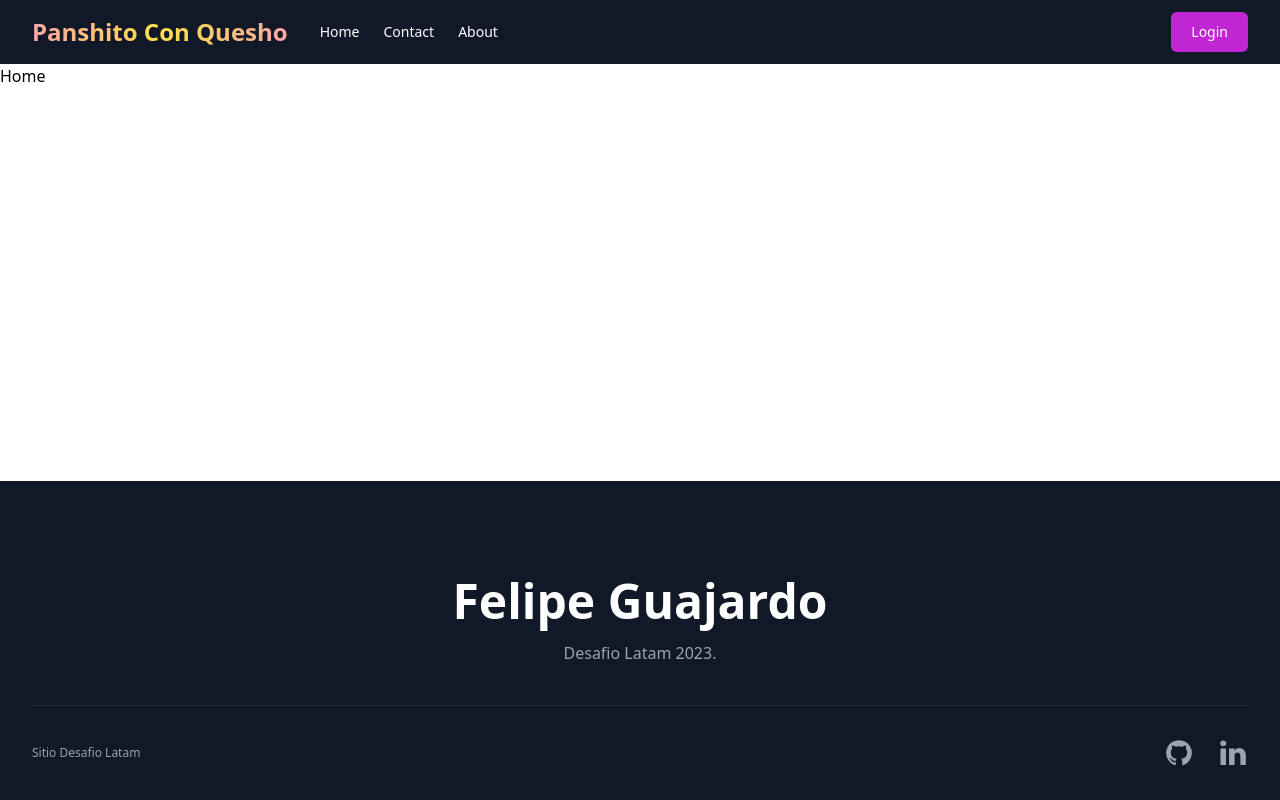
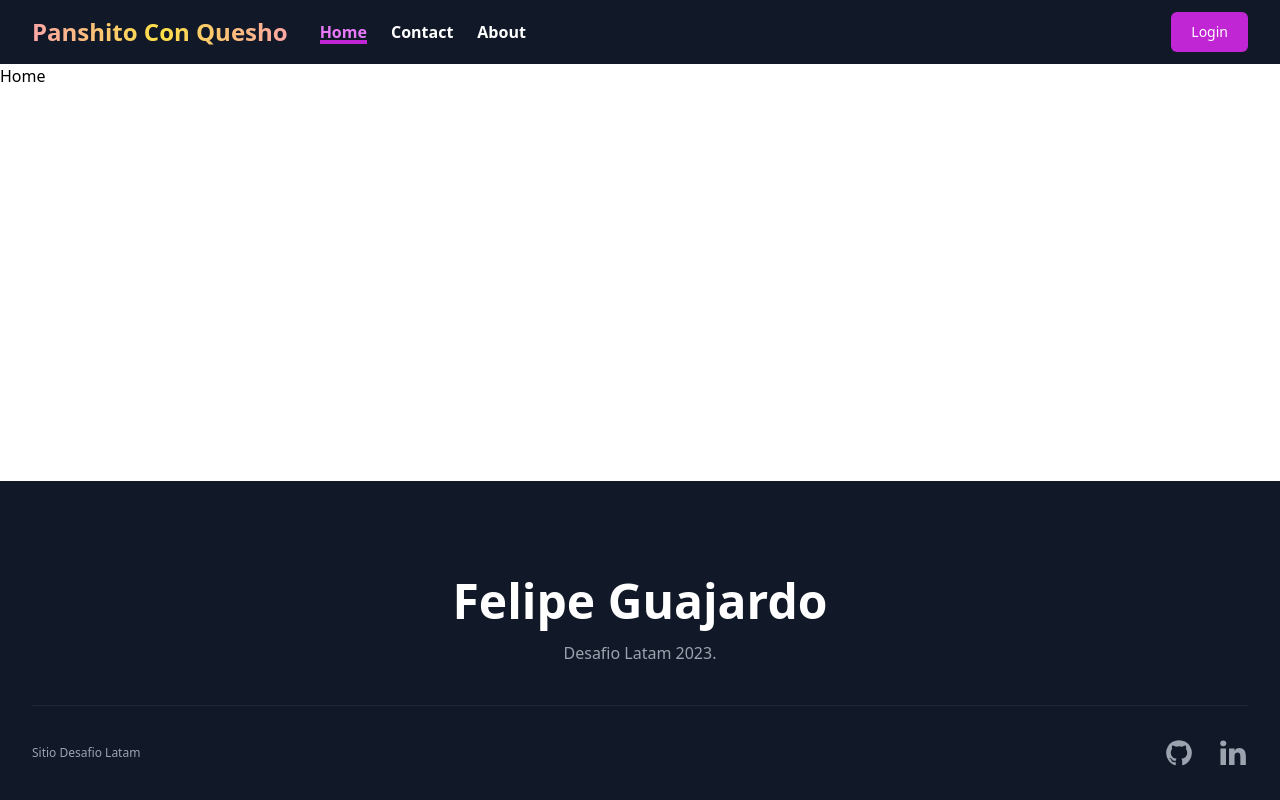
Before and after one commit to Pipexlul/U5-D1-Router-I, a React (Vite) app: page /home in a window 1280 px wide. Built offline with nearby package versions, Linux system fonts and the light colour scheme.

Commit message:
Add ShinyNavLink component and use them in Navbar

```diff
--- a/src/components/Navbar.jsx
+++ b/src/components/Navbar.jsx
@@ -1,4 +1,6 @@
-import { Link, NavLink } from "react-router-dom";
+import { NavLink } from "react-router-dom";
+
+import ShinyNavLink from "./ShinyNavLink";
 
 const Navbar = () => {
   return (
@@ -12,28 +14,46 @@ const Navbar = () => {
           <nav>
             <ul className="flex items-center gap-6 text-sm">
               <li>
-                <a
-                  className="transition text-white hover:text-white/75"
-                  href="/"
-                >
-                  Home
-                </a>
+                <NavLink to="/home">
+                  {({ isActive }) => {
+                    return (
+                      <ShinyNavLink
+                        label="Home"
+                        bgColor="bg-fuchsia-600"
+                        labelColor="text-fuchsia-400"
+                        isActive={isActive}
+                      />
+                    );
+                  }}
+                </NavLink>
               </li>
               <li>
-                <a
-                  className="transition text-white hover:text-white/75"
-                  href="/"
-                >
-                  Contact
-                </a>
+                <NavLink to="/contact">
+                  {({ isActive }) => {
+                    return (
+                      <ShinyNavLink
+                        label="Contact"
+                        bgColor="bg-fuchsia-600"
+                        labelColor="text-fuchsia-400"
+                        isActive={isActive}
+                      />
+                    );
+                  }}
+                </NavLink>
               </li>
               <li>
-                <a
-                  className="transition text-white hover:text-white/75"
-                  href="/"
-                >
-                  About
-                </a>
+                <NavLink to="/about">
+                  {({ isActive }) => {
+                    return (
+                      <ShinyNavLink
+                        label="About"
+                        bgColor="bg-fuchsia-600"
+                        labelColor="text-fuchsia-400"
+                        isActive={isActive}
+                      />
+                    );
+                  }}
+                </NavLink>
               </li>
             </ul>
           </nav>
--- /dev/null
+++ b/src/components/ShinyNavLink.jsx
@@ -0,0 +1,29 @@
+const ShinyInput = ({ label, bgColor, labelColor, isActive }) => {
+  return (
+    <div className="relative">
+      <span
+        className={`text-base transition font-semibold ${
+          isActive ? labelColor : "text-white"
+        }`}
+      >
+        {label}
+      </span>
+      <span
+        className={`absolute bottom-0 left-0 h-1 transform ${
+          isActive ? bgColor : "text-gray-400"
+        } w-0 transition-all duration-300 ease-in ${
+          isActive ? "w-7/12" : "w-0"
+        }`}
+      />
+      <span
+        className={`absolute bottom-0 right-0 h-1 transform ${
+          isActive ? bgColor : "text-gray-400"
+        } w-0 transition-all duration-300 ease-in ${
+          isActive ? "w-7/12" : "w-0"
+        }`}
+      />
+    </div>
+  );
+};
+
+export default ShinyInput;
```
